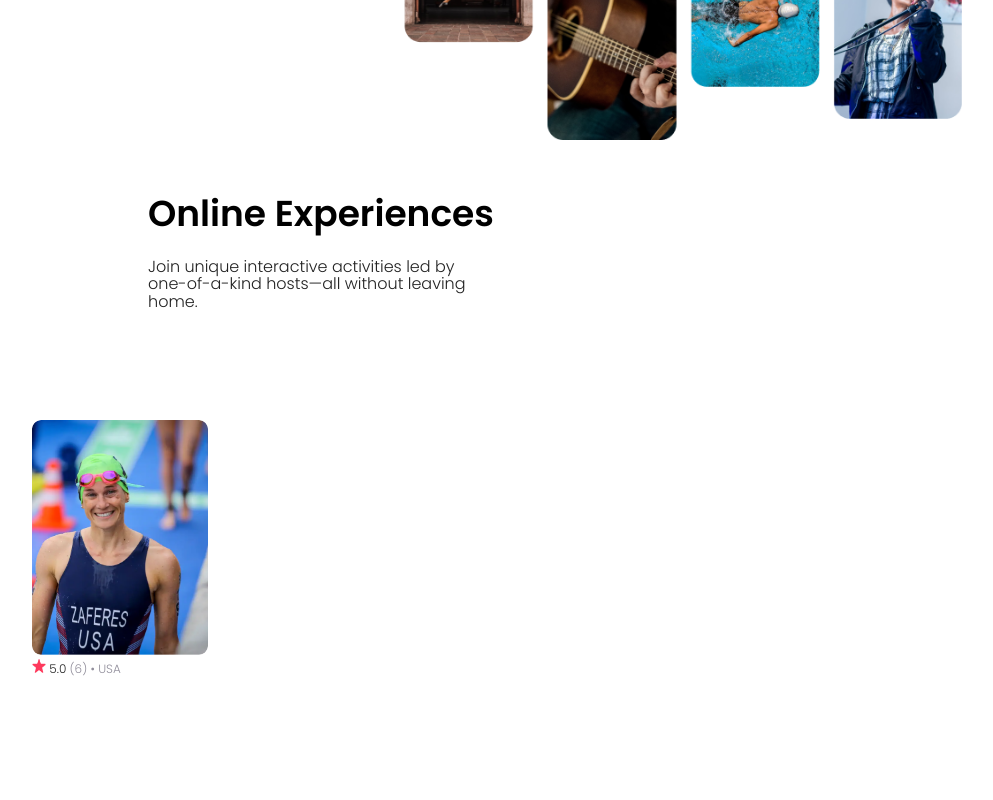
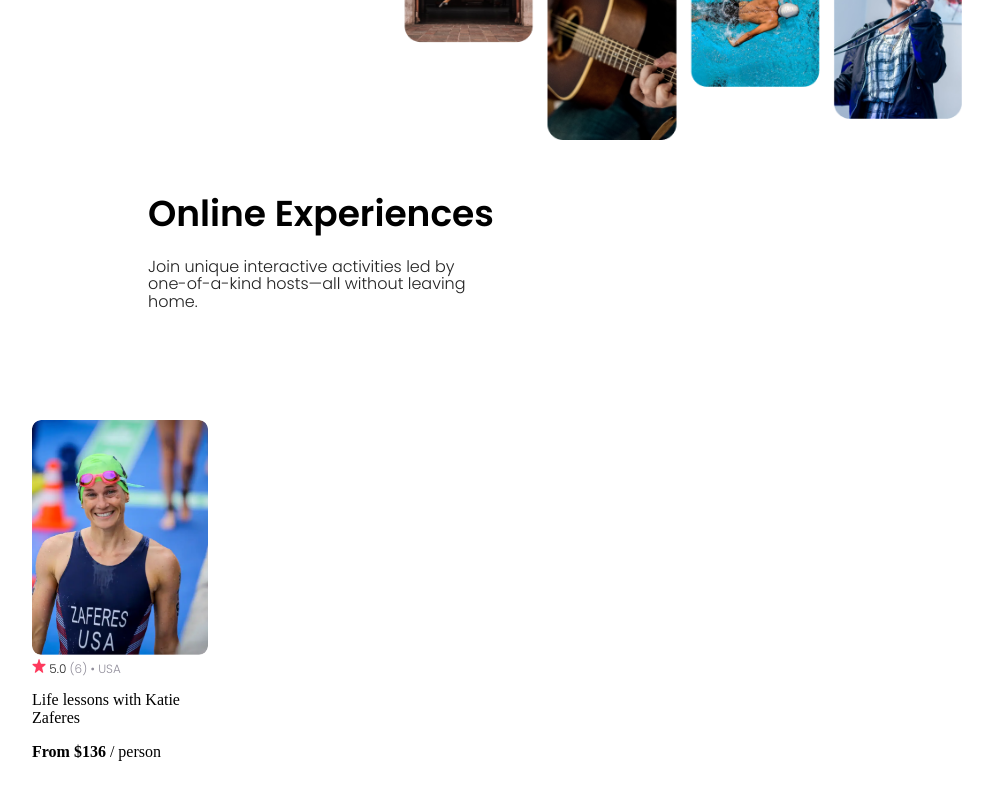
Before and after one commit to alejotsv/AirbnbExperience, a React (Vite) app: page / in a window 1280 px wide. Shown: the part 390-1190 px from the top of the page, without its empty margins (28-1021 px from the left). Built offline with nearby package versions, Linux system fonts and the light colour scheme.

Commit message:
add divs for description and price

```diff
--- a/src/components/Card.jsx
+++ b/src/components/Card.jsx
@@ -9,6 +9,12 @@ const Card = () => {
       <div className='rating'>
         <h4><img src={star} alt='star' /> 5.0 <em>(6) • USA</em></h4>
       </div>
+      <div className='card-description'>
+        <p>Life lessons with Katie Zaferes</p>
+      </div>
+      <div className ='card-price'>
+        <p><strong>From $136</strong> / person</p>
+      </div>
     </div>
   );
 }
```
